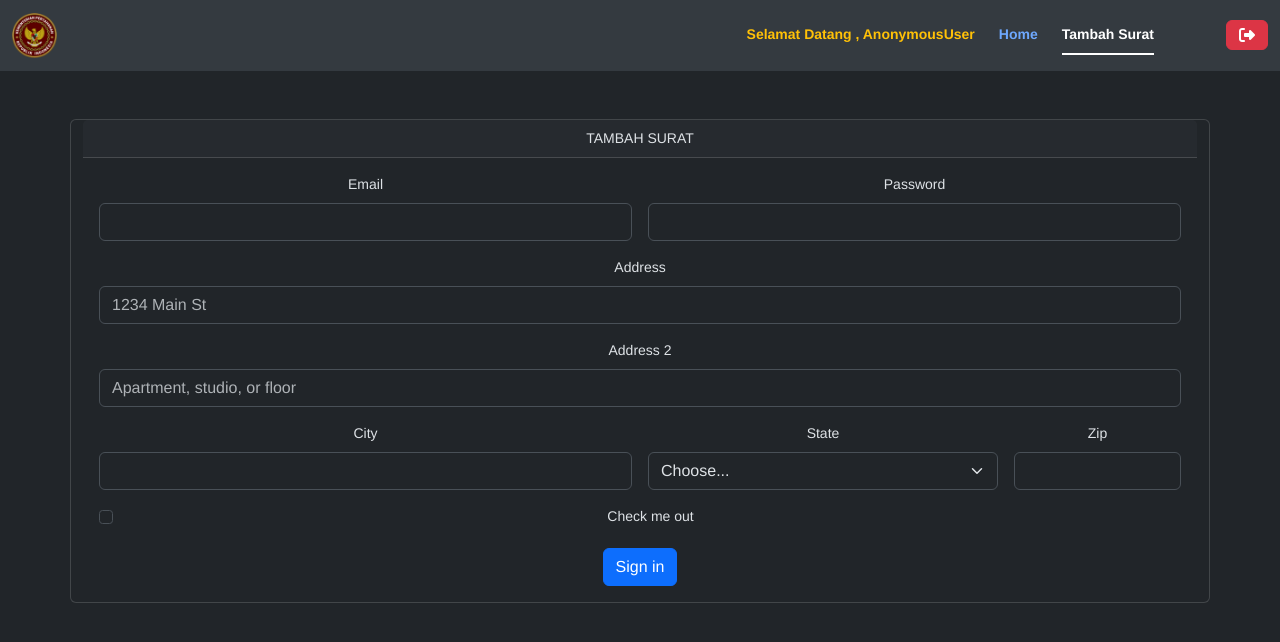
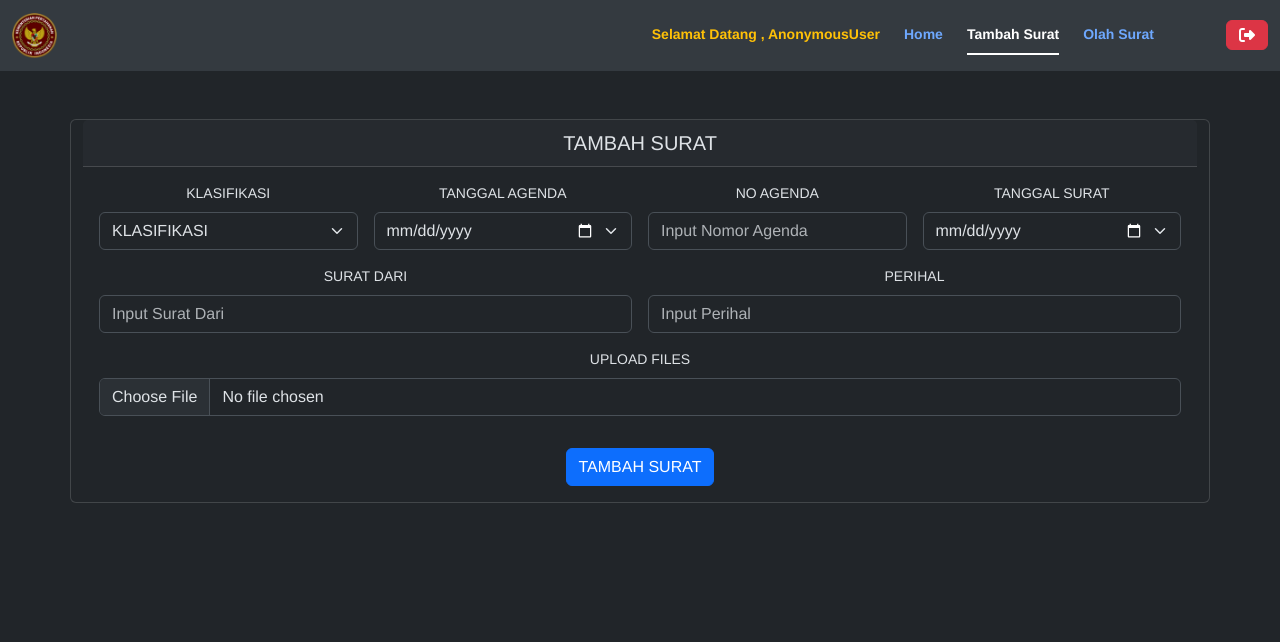
Before and after one commit to nice9uy/surat_tu, a Django app: page /surat/tambah_surat/ in a window 1280 px wide. Shown: the top 642 px of the page. Run offline with Django 5.2, Linux system fonts and the light colour scheme; some libraries are stand-ins or nearby versions.

Commit message:
Add tambah data

```diff
--- a/surat_tu_app/urls.py
+++ b/surat_tu_app/urls.py
@@ -4,5 +4,5 @@ from . import views
 urlpatterns = [
     path('', views.home, name='home' ),
     path("tambah_surat/", views.tambah_surat, name="tambah_surat"),
-
+    path("olah_surat/", views.olah_surat, name="olah_surat"),
 ]
--- a/surat_tu_app/views.py
+++ b/surat_tu_app/views.py
@@ -11,6 +11,59 @@ def home(request):
 
 
 def tambah_surat(request):
+    username = request.user
+
+    # dbSurat = DbSurat.objects.filter(id_user = id_username).values_list("nama_klasifikasi" , flat=True)
+    # kelompok = KelompokSurat.objects.filter(id_user = id_username).values_list("nama_kelompok", flat=True)
+
+    get_surat = request.POST.get('surat')
+    get_klasifikasi = request.POST.get('klasifikasi')
+    get_kelompok = request.POST.get('kelompok')
+    get_tanggal = request.POST.get('tanggal')
+
+    files_upload = request.FILES.get('file_name')
+    files_name = str(files_upload).split(',')
+
+    filename_list_count = len(files_name)
+
+    # try:
+    #     no_surat = files_name[0]
+    #     kepada = files_name[1]
+    #     prihal = files_name[2]
+    #     prihal_surat = prihal[:-4]
+
+    #     upload_data = DatabaseSurat(
+    #         id_user     = id_username,
+    #         username    = username,
+    #         surat       = get_surat,
+    #         klasifikasi = get_klasifikasi,
+    #         kelompok    = get_kelompok,
+    #         tgl         = get_tanggal,
+    #         no_surat    = no_surat,
+    #         kepada      = kepada,
+    #         perihal     = prihal_surat,
+    #         upload_file = files_upload,
+    #         today       = hari_ini,
+    #         tahun       = year,
+    #     )
+
+    # except Exception:
+    #     pass
+
+    # else:
+    #     if filename_list_count == 3:
+    #         upload_data.save()
+    #         return redirect('home')
+    #     else:
+    #         messages.warning(request,'bzdbdbzdb')
+    #         print("ada yang salah, cek lagi ")
+
+    # context = {
+    #     'page_title' : 'Tambah Data',
+    #     'klasifikasi' : klasifikasi,
+    #     'kelompok' : kelompok,
+
+    # }
 
 
 
@@ -18,3 +71,13 @@ def tambah_surat(request):
         'page_title' : 'Tambah Surat'
     }
     return render (request , 'pages/tambah_surat.html' , context )
+
+
+def olah_surat(request) :
+
+
+    context = {
+        'page_title' : 'Olah Surat'
+    }
+
+    return render (request , 'pages/olah_surat.html' , context )
--- a/templates/base.html
+++ b/templates/base.html
@@ -16,6 +16,7 @@
             {% block index %}{% endblock index %}
             {% block login %}{% endblock login %}
             {% block tambah_surat %}{% endblock tambah_surat %}
+            {% block olah_surat %}{% endblock olah_surat %}
 
             <script type="text/javascript" src="{% static 'js/bootstrap.bundle.min.js' %}"></script>
             <script type="text/javascript" src="{% static 'js/font_awsome.js' %}"></script>
--- a/templates/header/main_header.html
+++ b/templates/header/main_header.html
@@ -20,8 +20,11 @@
             <a class="nav-link {% if request.path == '/surat/tambah_surat/' %} active {% endif %}" href="{% url 'tambah_surat' %}">Tambah Surat</a>
           </li>
 
+          <li class="nav-item">
+            <a class="nav-link {% if request.path == '/surat/olah_surat/' %} active {% endif %}" href="{% url 'olah_surat' %}">Olah Surat</a>
+          </li>
+
         </div>
-
         <li class="nav-item">
           <a type="button" class="btn btn-danger fa fa-sign-out mt-1" data-bs-toggle="tooltip" data-bs-placement="bottom" data-bs-title="Logout" href="{% url 'logout' %}"></a>
         </li>
--- a/templates/pages/tambah_surat.html
+++ b/templates/pages/tambah_surat.html
@@ -8,53 +8,55 @@
 
 
 <div class="container card mt-5 text-center ">
-    <div class="card-header">
+    <div style="font-size: 20px;" class="card-header">
       TAMBAH SURAT
     </div>
     <div class="card-body">
 
-        <form class="row g-3">
-            <div class="col-md-6">
-              <label for="inputEmail4" class="form-label">Email</label>
-              <input type="email" class="form-control" id="inputEmail4">
-            </div>
-            <div class="col-md-6">
-              <label for="inputPassword4" class="form-label">Password</label>
-              <input type="password" class="form-control" id="inputPassword4">
-            </div>
-            <div class="col-12">
-              <label for="inputAddress" class="form-label">Address</label>
-              <input type="text" class="form-control" id="inputAddress" placeholder="1234 Main St">
-            </div>
-            <div class="col-12">
-              <label for="inputAddress2" class="form-label">Address 2</label>
-              <input type="text" class="form-control" id="inputAddress2" placeholder="Apartment, studio, or floor">
-            </div>
-            <div class="col-md-6">
-              <label for="inputCity" class="form-label">City</label>
-              <input type="text" class="form-control" id="inputCity">
-            </div>
-            <div class="col-md-4">
-              <label for="inputState" class="form-label">State</label>
-              <select id="inputState" class="form-select">
-                <option selected>Choose...</option>
-                <option>...</option>
+        <form class="row g-3 needs-validation" novalidate>
+
+            <div class="col-3 ">
+              <label for="inputEmail4" class="form-label">KLASIFIKASI</label>
+              <select class="form-select" aria-label="Default select example" name="klasifikasi" required>
+                <option value="">KLASIFIKASI</option>
+                <option value="1">One</option>
+                <option value="2">Two</option>
+                <option value="3">Three</option>
               </select>
             </div>
-            <div class="col-md-2">
-              <label for="inputZip" class="form-label">Zip</label>
-              <input type="text" class="form-control" id="inputZip">
+
+            <div class="col-3">
+              <label for="inputPassword4" class="form-label">TANGGAL AGENDA</label>
+              <input type="date" class="form-select" placeholder="First name" aria-label="First name" name="tanggal_agenda" required >
             </div>
+
+            <div class="col-3">
+              <label for="inputAddress" class="form-label">NO AGENDA</label>
+              <input type="text" class="form-control" id="inputAddress" placeholder="Input Nomor Agenda" name="no_agenda" required>
+            </div>
+
+            <div class="col-md-3">
+              <label for="inputPassword4" class="form-label">TANGGAL SURAT</label>
+              <input type="date" class="form-select" placeholder="First name" aria-label="First name" name="tanggal_surat" required>
+            </div>
+
+            <div class="col-6">
+              <label for="inputAddress" class="form-label">SURAT DARI</label>
+              <input type="text" class="form-control" id="inputAddress" placeholder="Input Surat Dari" name="input_surat" required>
+            </div>
+
+            <div class="col-6">
+              <label for="inputAddress" class="form-label">PERIHAL</label>
+              <input type="text" class="form-control" id="inputAddress" placeholder="Input Perihal" name="perihal" required >
+            </div>
+
+            <div class="mb-3">
+              <label for="formFile" class="form-label">UPLOAD FILES</label>
+              <input class="form-control " type="file" accept=".pdf" id="file_input" name="file_name" required />
+            </div>
+
             <div class="col-12">
-              <div class="form-check">
-                <input class="form-check-input" type="checkbox" id="gridCheck">
-                <label class="form-check-label" for="gridCheck">
-                  Check me out
-                </label>
-              </div>
-            </div>
-            <div class="col-12">
-              <button type="submit" class="btn btn-primary">Sign in</button>
+              <button type="submit" class="btn btn-primary">TAMBAH SURAT</button>
             </div>
           </form>
 
```
Also changed, not shown: surat_tu_app/admin.py (+13 -0 lines), surat_tu_app/models.py (+23 -0 lines), templates/pages/olah_surat.html (added, +12 -0 lines), surat_tu_app/migrations/0001_initial.py (added), surat_tu_app/migrations/0002_klasifikasi.py (added).
